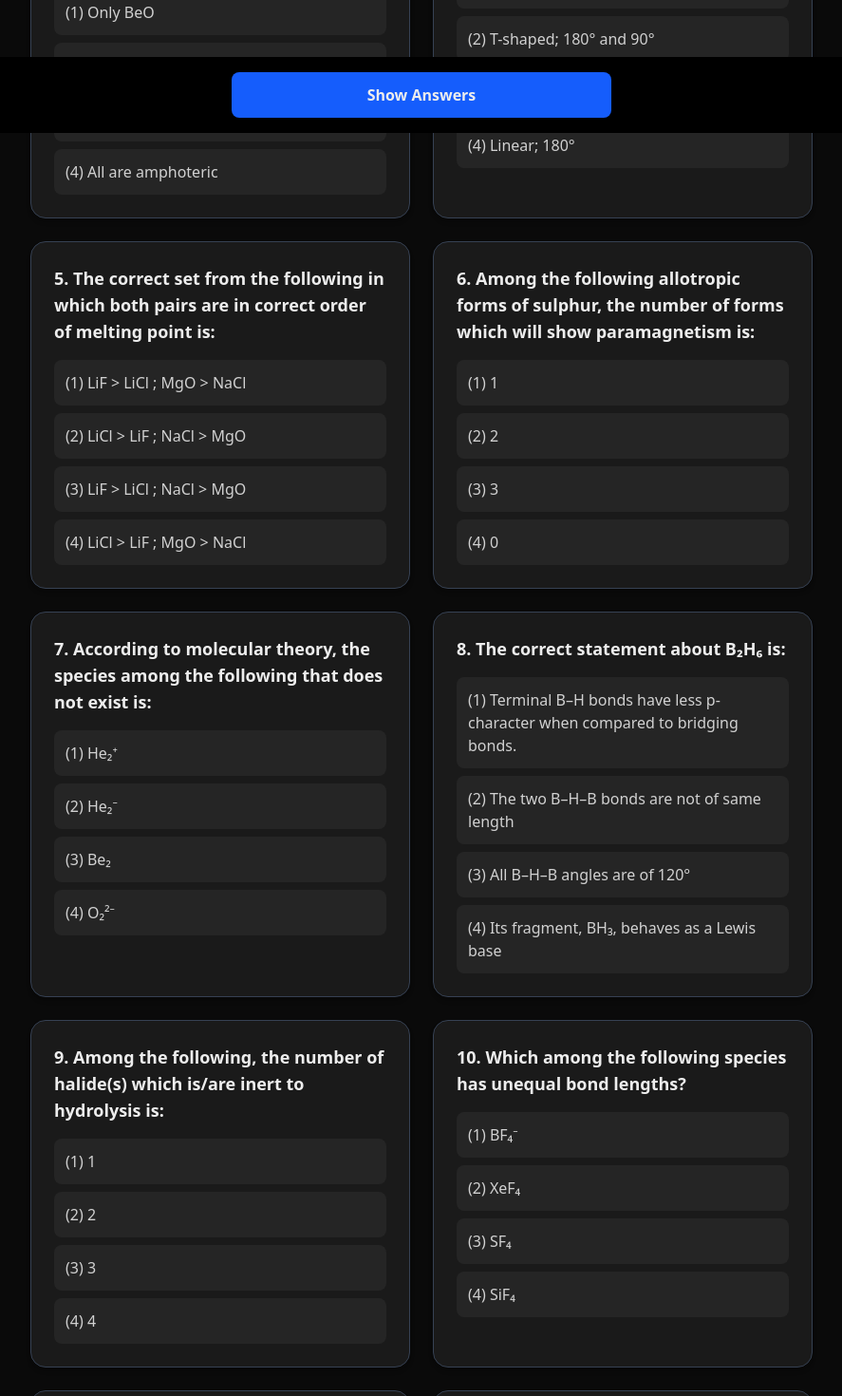
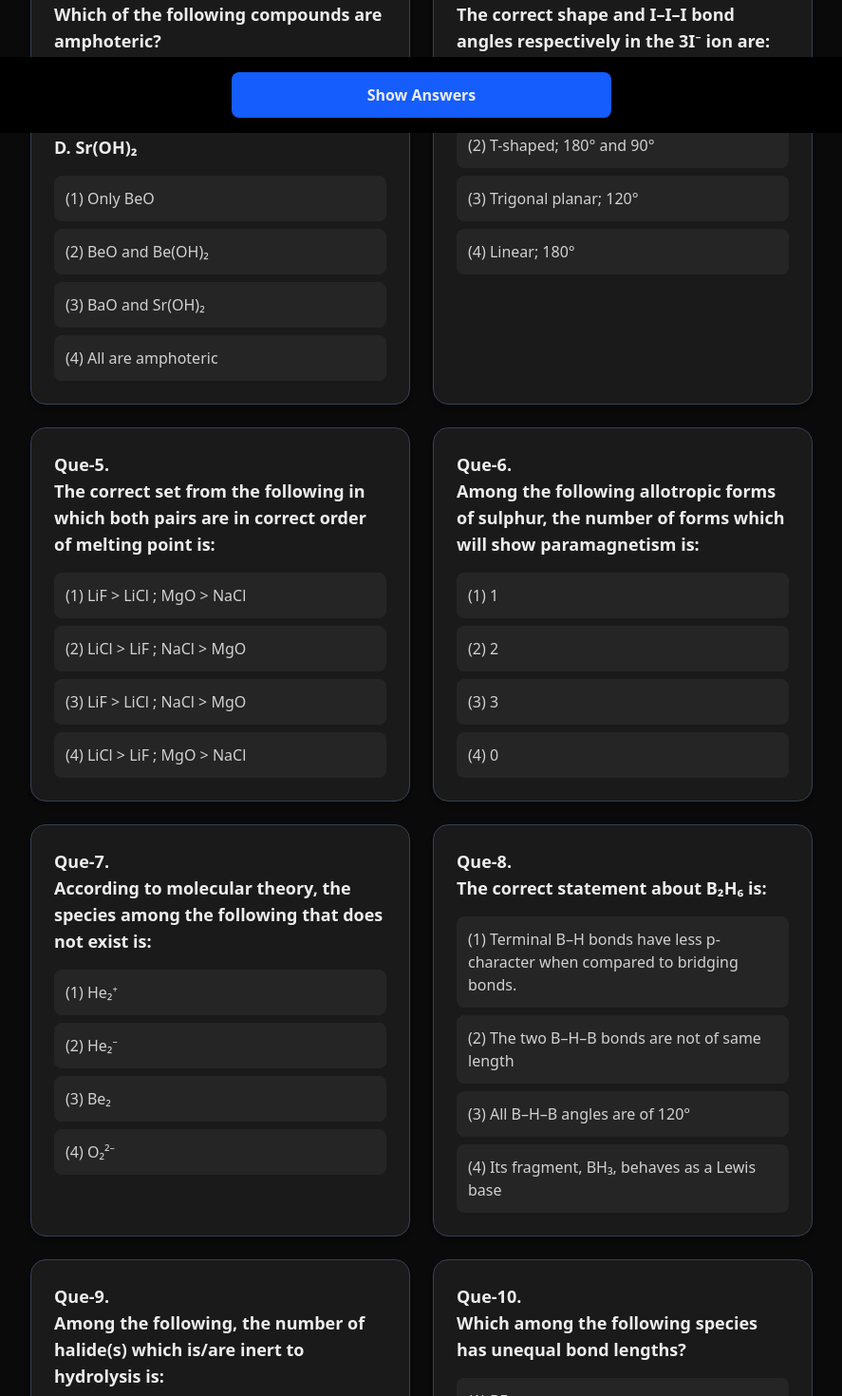
Before and after one commit to chetanvaswani/neet-test-site, a React (Vite) app: page / in a window 1280 px wide. Shown: the part 660-2130 px from the top of the page at 95% size, without its empty margins (196-1083 px from the left). Built offline with nearby package versions, Linux system fonts and the light colour scheme.

Commit message:
question framing made better

```diff
--- a/src/Question.jsx
+++ b/src/Question.jsx
@@ -24,7 +24,9 @@ export default function Question({ queNum, question, options, answer, submit })
   return (
     <div className="w-[400px] max-w-[95%] bg-[#1a1a1a] p-6 rounded-2xl shadow-md border border-gray-700 ">
       <h2 className="text-lg font-semibold text-[#ededed] mb-4">
-        {queNum}. {question}
+        Que-{queNum}. {question.split('\n').map((line, i) => (
+            <div key={i}>{line}</div>
+        ))}
       </h2>
       <div className="space-y-2">
         {options.map((option, index) => (
--- a/src/questions/chemical-bonding.js
+++ b/src/questions/chemical-bonding.js
@@ -18,7 +18,7 @@ const QUESTIONS = [
   {
     queNum: 2,
     question:
-      "Out of the following, which type of interaction is responsible for the stabilization of α-helix structure of proteins?",
+      "Out of the following, which type of interaction is responsible for the stabilization of α-helix structure of proteins?\n",
     options: [
       "(1) Ionic bonding",
       "(2) Hydrogen bonding",
@@ -31,7 +31,10 @@ const QUESTIONS = [
     queNum: 3,
     question:
       "Which of the following compounds are amphoteric?\n" +
-      "A. BeO\nB. BaO\nC. Be(OH)₂\nD. Sr(OH)₂",
+      "A. BeO\n" +
+      "B. BaO\n" +
+      "C. Be(OH)₂\n" +
+      "D. Sr(OH)₂",
     options: [
       "(1) Only BeO",
       "(2) BeO and Be(OH)₂",
@@ -43,7 +46,7 @@ const QUESTIONS = [
   {
     queNum: 4,
     question:
-      "The correct shape and I–I–I bond angles respectively in the 3I⁻ ion are:",
+      "The correct shape and I–I–I bond angles respectively in the 3I⁻ ion are:\n",
     options: [
       "(1) Distorted trigonal planar; 135° and 90°",
       "(2) T-shaped; 180° and 90°",
@@ -55,7 +58,7 @@ const QUESTIONS = [
   {
     queNum: 5,
     question:
-      "The correct set from the following in which both pairs are in correct order of melting point is:",
+      "The correct set from the following in which both pairs are in correct order of melting point is:\n",
     options: [
       "(1) LiF > LiCl ; MgO > NaCl",
       "(2) LiCl > LiF ; NaCl > MgO",
@@ -67,14 +70,14 @@ const QUESTIONS = [
   {
     queNum: 6,
     question:
-      "Among the following allotropic forms of sulphur, the number of forms which will show paramagnetism is:",
+      "Among the following allotropic forms of sulphur, the number of forms which will show paramagnetism is:\n",
     options: ["(1) 1", "(2) 2", "(3) 3", "(4) 0"],
     answer: "(1) 1",
   },
   {
     queNum: 7,
     question:
-      "According to molecular theory, the species among the following that does not exist is:",
+      "According to molecular theory, the species among the following that does not exist is:\n",
     options: [
       "(1) He₂⁺",
       "(2) He₂⁻",
@@ -85,7 +88,8 @@ const QUESTIONS = [
   },
   {
     queNum: 8,
-    question: "The correct statement about B₂H₆ is:",
+    question:
+      "The correct statement about B₂H₆ is:\n",
     options: [
       "(1) Terminal B–H bonds have less p-character when compared to bridging bonds.",
       "(2) The two B–H–B bonds are not of same length",
@@ -98,7 +102,7 @@ const QUESTIONS = [
   {
     queNum: 9,
     question:
-      "Among the following, the number of halide(s) which is/are inert to hydrolysis is:",
+      "Among the following, the number of halide(s) which is/are inert to hydrolysis is:\n",
     options: [
       "(1) 1",
       "(2) 2",
@@ -110,7 +114,7 @@ const QUESTIONS = [
   {
     queNum: 10,
     question:
-      "Which among the following species has unequal bond lengths?",
+      "Which among the following species has unequal bond lengths?\n",
     options: [
       "(1) BF₄⁻",
       "(2) XeF₄",
@@ -122,7 +126,7 @@ const QUESTIONS = [
   {
     queNum: 11,
     question:
-      "The correct order of bond dissociation enthalpy of halogens is:",
+      "The correct order of bond dissociation enthalpy of halogens is:\n",
     options: [
       "(1) Cl₂ > F₂ > Br₂ > I₂",
       "(2) I₂ > Br₂ > Cl₂ > F₂",
@@ -136,7 +140,7 @@ const QUESTIONS = [
     question:
       "Assertion A: Dipole-dipole interactions are the only non-covalent interactions, resulting in hydrogen bond formation.\n" +
       "Reason R: Fluorine is the most electronegative element and hydrogen bonds in HF are symmetrical.\n" +
-      "Choose the most appropriate answer.",
+      "Choose the most appropriate answer.\n",
     options: [
       "(1) A is false but R is true",
       "(2) Both A and R are true and R is the correct explanation of A",
@@ -150,7 +154,7 @@ const QUESTIONS = [
     question:
       "Statement I: o-Nitrophenol is steam volatile due to intramolecular hydrogen bonding.\n" +
       "Statement II: o-Nitrophenol has high melting due to hydrogen bonding.\n" +
-      "Choose the most appropriate answer.",
+      "Choose the most appropriate answer.\n",
     options: [
       "(1) Statement I is false but Statement II is true",
       "(2) Both statements are true",
@@ -164,7 +168,7 @@ const QUESTIONS = [
     question:
       "Assertion A: In TℓI₃ (isomorphous to CsI₃), the metal is present in +1 oxidation state.\n" +
       "Reason R: Tℓ metal has fourteen f electrons in the electronic configuration.\n" +
-      "Choose the most appropriate answer.",
+      "Choose the most appropriate answer.\n",
     options: [
       "(1) A is correct but R is not correct",
       "(2) Both A and R are correct and R is the correct explanation of A",
@@ -177,9 +181,17 @@ const QUESTIONS = [
     queNum: 15,
     question:
       "Match List-I with List-II:\n" +
-      "List-I (Molecule): (a) Ne₂, (b) N₂, (c) F₂, (d) O₂\n" +
-      "List-II (Bond order): (i) 1, (ii) 2, (iii) 0, (iv) 3\n" +
-      "Choose the correct answer.",
+      "List-I (Molecule):\n" +
+      "  (a) Ne₂,\n" +
+      "  (b) N₂,\n" +
+      "  (c) F₂,\n" +
+      "  (d) O₂\n" +
+      "List-II (Bond order):\n" +
+      "  (i) 1,\n" +
+      "  (ii) 2,\n" +
+      "  (iii) 0,\n" +
+      "  (iv) 3\n" +
+      "Choose the correct answer.\n",
     options: [
       "(1) (a)→(iii), (b)→(iv), (c)→(i), (d)→(ii)",
       "(2) (a)→(i), (b)→(ii), (c)→(iii), (d)→(iv)",
@@ -192,9 +204,18 @@ const QUESTIONS = [
     queNum: 16,
     question:
       "Match List-I with List-II:\n" +
-      "List-I (Name of oxo acid): (a) Hypophosphorous acid, (b) Orthophosphoric acid, (c) Hypophosphoric acid, (d) Orthophosphorous acid\n" +
-      "List-II (Oxidation state of 'P'): (i) +5, (ii) +4, (iii) +3, (iv) +2, (v) +1\n" +
-      "Choose the correct answer.",
+      "List-I (Name of oxo acid):\n" +
+      "  (a) Hypophosphorous acid,\n" +
+      "  (b) Orthophosphoric acid,\n" +
+      "  (c) Hypophosphoric acid,\n" +
+      "  (d) Orthophosphorous acid\n" +
+      "List-II (Oxidation state of 'P'):\n" +
+      "  (i) +5,\n" +
+      "  (ii) +4,\n" +
+      "  (iii) +3,\n" +
+      "  (iv) +2,\n" +
+      "  (v) +1\n" +
+      "Choose the correct answer.\n",
     options: [
       "(1) (a)-(v), (b)-(i), (c)-(ii), (d)-(iii)",
       "(2) (a)-(iv), (b)-(i), (c)-(ii), (d)-(iii)",
@@ -208,7 +229,7 @@ const QUESTIONS = [
     question:
       "Assertion A: The H–O–H bond angle in a water molecule is 104.5°.\n" +
       "Reason R: The lone pair–lone pair repulsion of electrons is higher than the bond pair–bond pair repulsion.\n" +
-      "Choose the most appropriate answer.",
+      "Choose the most appropriate answer.\n",
     options: [
       "(1) A is false but R is true",
       "(2) Both A and R are true, but R is not the correct explanation of A",
@@ -220,7 +241,7 @@ const QUESTIONS = [
   {
     queNum: 18,
     question:
-      "Which of the following is the INCORRECT statement regarding the structure of C₆₀?",
+      "Which of the following is the INCORRECT statement regarding the structure of C₆₀?\n",
     options: [
       "(1) The six-membered rings are fused to both six- and five-membered rings.",
       "(2) Each carbon atom forms three sigma bonds.",
@@ -232,7 +253,8 @@ const QUESTIONS = [
   {
     queNum: 19,
     question:
-      "A central atom in a molecule has two lone pairs of electrons and forms three single bonds. The shape of this molecule is:",
+      "A central atom in a molecule has two lone pairs of electrons and forms three single bonds.\n" +
+      "The shape of this molecule is:\n",
     options: [
       "(1) see-saw",
       "(2) planar triangular",
@@ -244,14 +266,19 @@ const QUESTIONS = [
   {
     queNum: 20,
     question:
-      "Which of the following compounds cannot act as a Lewis base?",
-    options: ["(1) NF₃", "(2) PCl₅", "(3) SF₄", "(4) ClF₃"],
+      "Which of the following compounds cannot act as a Lewis base?\n",
+    options: [
+      "(1) NF₃",
+      "(2) PCl₅",
+      "(3) SF₄",
+      "(4) ClF₃",
+    ],
     answer: "(2) PCl₅",
   },
   {
     queNum: 21,
     question:
-      "Amongst the following, the linear species is:",
+      "Amongst the following, the linear species is:\n",
     options: [
       "(1) NO₂",
       "(2) Cl₂O",
@@ -263,7 +290,8 @@ const QUESTIONS = [
   {
     queNum: 22,
     question:
-      "AX is a covalent diatomic molecule where A and X are second row elements. Based on Molecular Orbital Theory, if the bond order of AX is 2.5, what is the total number of electrons in AX? (Round off to the nearest integer)",
+      "AX is a covalent diatomic molecule where A and X are second row elements.\n" +
+      "Based on Molecular Orbital Theory, if the bond order of AX is 2.5, what is the total number of electrons in AX? (Round off to the nearest integer)\n",
     options: [
       "(1) 14",
       "(2) 15",
@@ -275,7 +303,8 @@ const QUESTIONS = [
   {
     queNum: 23,
     question:
-      "The number of species among the following that have two lone pairs on their central atom (round off to the nearest integer): SF₄, BF₄⁻, CIF₃, AsF₃, PCl₅, BrF₅, XeF₄, SF₆.",
+      "The number of species among the following that have two lone pairs on their central atom (round off to the nearest integer):\n" +
+      "SF₄, BF₄⁻, CIF₃, AsF₃, PCl₅, BrF₅, XeF₄, SF₆\n",
     options: [
       "(1) 1",
       "(2) 2",
@@ -287,7 +316,8 @@ const QUESTIONS = [
   {
     queNum: 24,
     question:
-      "A xenon compound 'A' upon partial hydrolysis gives XeO₂F₂. The number of lone pairs of electrons present in compound A is (round off to the nearest integer):",
+      "A xenon compound 'A' upon partial hydrolysis gives XeO₂F₂.\n" +
+      "The number of lone pairs of electrons present in compound A is (round off to the nearest integer):\n",
     options: [
       "(1) 17",
       "(2) 18",
@@ -299,7 +329,7 @@ const QUESTIONS = [
   {
     queNum: 25,
     question:
-      "The number of lone pairs of electrons on the central iodine atom in I₃⁻ is:",
+      "The number of lone pairs of electrons on the central iodine atom in I₃⁻ is:\n",
     options: [
       "(1) 1",
       "(2) 2",
@@ -311,7 +341,7 @@ const QUESTIONS = [
   {
     queNum: 26,
     question:
-      "The hybridisations of the atomic orbitals of nitrogen in NO₂, NO⁻, and NH₄⁺ respectively are:",
+      "The hybridisations of the atomic orbitals of nitrogen in NO₂, NO⁻, and NH₄⁺ respectively are:\n",
     options: [
       "(1) sp³, sp² and sp",
       "(2) sp, sp² and sp³",
@@ -324,9 +354,18 @@ const QUESTIONS = [
     queNum: 27,
     question:
       "Match List-I with List-II:\n" +
-      "List-I (Species): (a) SF₄, (b) IF₅, (c) NO₂⁺, (d) NH₄⁺\n" +
-      "List-II (Hybrid Orbitals): (i) sp₃d₂, (ii) d₂sp₃, (iii) sp, (iv) sp³, (v) sp\n" +
-      "Choose the correct answer.",
+      "List-I (Species):\n" +
+      "  (a) SF₄,\n" +
+      "  (b) IF₅,\n" +
+      "  (c) NO₂⁺,\n" +
+      "  (d) NH₄⁺\n" +
+      "List-II (Hybrid Orbitals):\n" +
+      "  (i) sp₃d₂,\n" +
+      "  (ii) d₂sp₃,\n" +
+      "  (iii) sp,\n" +
+      "  (iv) sp³,\n" +
+      "  (v) sp\n" +
+      "Choose the correct answer.\n",
     options: [
       "(1) (a)-(i), (b)-(ii), (c)-(v) and (d)-(iii)",
       "(2) (a)-(ii), (b)-(i), (c)-(iv) and (d)-(v)",
@@ -338,7 +377,7 @@ const QUESTIONS = [
   {
     queNum: 28,
     question:
-      "The number of sigma bonds in CH₃–C≡C–CH is:",
+      "The number of sigma bonds in CH₃–C≡C–CH is:\n",
     options: [
       "(1) 8",
       "(2) 9",
@@ -350,7 +389,7 @@ const QUESTIONS = [
   {
     queNum: 29,
     question:
-      "In the following, select the correct bond order sequence (as indicated by the symbols):",
+      "In the following, select the correct bond order sequence (as indicated by the symbols):\n",
     options: [
       "(1) – + – > > >",
       "(2) + – – > > >",
@@ -362,7 +401,7 @@ const QUESTIONS = [
   {
     queNum: 30,
     question:
-      "Identify the species having one π-bond and the maximum number of canonical forms:",
+      "Identify the species having one π-bond and the maximum number of canonical forms:\n",
     options: [
       "(1) SO₃",
       "(2) O₂",
@@ -374,7 +413,7 @@ const QUESTIONS = [
   {
     queNum: 31,
     question:
-      "The oxidation states of 'P' in H₄P₂O₇, H₄P₂O₅, and H₄P₂O₆, respectively, are:",
+      "The oxidation states of 'P' in H₄P₂O₇, H₄P₂O₅, and H₄P₂O₆, respectively, are:\n",
     options: [
       "(1) 7, 5 and 6",
       "(2) 5, 4 and 3",
@@ -388,7 +427,7 @@ const QUESTIONS = [
     question:
       "Assertion A: Lithium halides are somewhat covalent in nature.\n" +
       "Reason R: Lithium possesses high polarization capability.\n" +
-      "Choose the most appropriate answer.",
+      "Choose the most appropriate answer.\n",
     options: [
       "(1) A is true but R is false",
       "(2) A is false but R is true",
@@ -400,7 +439,7 @@ const QUESTIONS = [
   {
     queNum: 33,
     question:
-      "In gaseous triethyl amine the '–C–N–C–' bond angle is (in degrees):",
+      "In gaseous triethyl amine the '–C–N–C–' bond angle is (in degrees):\n",
     options: [
       "(1) 102",
       "(2) 108",
@@ -412,7 +451,8 @@ const QUESTIONS = [
   {
     queNum: 34,
     question:
-      "The difference between bond orders of CO and NO⁺ is x/2. Find x (round off to the nearest integer):",
+      "The difference between bond orders of CO and NO⁺ is x/2.\n" +
+      "Find x (round off to the nearest integer):\n",
     options: [
       "(1) 0",
       "(2) 1",
@@ -424,7 +464,7 @@ const QUESTIONS = [
   {
     queNum: 35,
     question:
-      "The number of Cl=O bonds in chlorous acid, chloric acid, and perchloric acid respectively are:",
+      "The number of Cl=O bonds in chlorous acid, chloric acid, and perchloric acid respectively are:\n",
     options: [
       "(1) 3, 1 and 1",
       "(2) 4, 1 and 0",
@@ -436,7 +476,7 @@ const QUESTIONS = [
   {
     queNum: 36,
     question:
-      "The total number of electrons in all bonding molecular orbitals of O₂²⁻ is (round off to the nearest integer):",
+      "The total number of electrons in all bonding molecular orbitals of O₂²⁻ is (round off to the nearest integer):\n",
     options: [
       "(1) 8",
       "(2) 10",
@@ -448,7 +488,8 @@ const QUESTIONS = [
   {
     queNum: 37,
     question:
-      "AB₃ is an interhalogen T-shaped molecule. The number of lone pairs of electrons on A is:",
+      "AB₃ is an interhalogen T-shaped molecule.\n" +
+      "The number of lone pairs of electrons on A is:\n",
     options: [
       "(1) 1",
       "(2) 2",
@@ -460,7 +501,8 @@ const QUESTIONS = [
   {
     queNum: 38,
     question:
-      "The interaction energy of London forces between two particles is proportional to rˣ, where r is the distance between the particles. What is the value of x?",
+      "The interaction energy of London forces between two particles is proportional to rˣ, where r is the distance between the particles.\n" +
+      "What is the value of x?\n",
     options: [
       "(1) 3",
       "(2) -3",
@@ -472,7 +514,7 @@ const QUESTIONS = [
   {
     queNum: 39,
     question:
-      "The number of non-ionisable hydrogen atoms present in the final product obtained from the hydrolysis of PCl₅ is:",
+      "The number of non-ionisable hydrogen atoms present in the final product obtained from the hydrolysis of PCl₅ is:\n",
     options: [
       "(1) 0",
       "(2) 2",
@@ -484,7 +526,7 @@ const QUESTIONS = [
   {
     queNum: 40,
     question:
-      "The bond order and magnetic behaviour of O₂⁻ ion are, respectively:",
+      "The bond order and magnetic behaviour of O₂⁻ ion are, respectively:\n",
     options: [
       "(1) 1.5 and paramagnetic",
       "(2) 1.5 and diamagnetic",
@@ -498,7 +540,7 @@ const QUESTIONS = [
     question:
       "Assertion (A): Barium carbonate is insoluble in water and is highly stable.\n" +
       "Reason (R): The thermal stability of the carbonates increases with increasing cationic size.\n" +
-      "Choose the most appropriate answer.",
+      "Choose the most appropriate answer.\n",
     options: [
       "(1) Both (A) and (R) are true but (R) is the true explanation of (A)",
       "(2) (A) is true but (R) is false",
@@ -511,9 +553,17 @@ const QUESTIONS = [
     queNum: 42,
     question:
       "Match List–I with List–II:\n" +
-      "List–I: (a) XeF₂, (b) XeO₂F₂, (c) XeO₃F₂, (d) XeF₄\n" +
-      "List–II: (i) 0, (ii) 1, (iii) 2, (iv) 3\n" +
-      "Choose the correct answer.",
+      "List–I:\n" +
+      "  (a) XeF₂,\n" +
+      "  (b) XeO₂F₂,\n" +
+      "  (c) XeO₃F₂,\n" +
+      "  (d) XeF₄\n" +
+      "List–II:\n" +
+      "  (i) 0,\n" +
+      "  (ii) 1,\n" +
+      "  (iii) 2,\n" +
+      "  (iv) 3\n" +
+      "Choose the correct answer.\n",
     options: [
       "(1) (a)–(iv), (b)–(i), (c)–(ii), (d)–(iii)",
       "(2) (a)–(iii), (b)–(iv), (c)–(ii), (d)–(i)",
@@ -525,7 +575,7 @@ const QUESTIONS = [
   {
     queNum: 43,
     question:
-      "In which one of the following molecules is the strongest back donation of an electron pair from halide to boron expected?",
+      "In which one of the following molecules is the strongest back donation of an electron pair from halide to boron expected?\n",
     options: [
       "(1) BCl₃",
       "(2) BF₃",
@@ -537,7 +587,7 @@ const QUESTIONS = [
   {
     queNum: 44,
     question:
-      "The number of species having non-pyramidal shape among the following is:",
+      "The number of species having non-pyramidal shape among the following is:\n",
     options: [
       "(1) 1",
       "(2) 2",
@@ -549,7 +599,7 @@ const QUESTIONS = [
   {
     queNum: 45,
     question:
-      "The number of hydrogen bonded water molecules associated with the stoichiometry of CuSO₄·5H₂O is:",
+      "The number of hydrogen bonded water molecules associated with the stoichiometry of CuSO₄·5H₂O is:\n",
     options: [
       "(1) 1",
       "(2) 2",
@@ -561,7 +611,7 @@ const QUESTIONS = [
   {
     queNum: 46,
     question:
-      "Which one of the following correctly represents the order of stability of oxides, X₂O (where X is a halogen)?",
+      "Which one of the following correctly represents the order of stability of oxides, X₂O (where X is a halogen)?\n",
     options: [
       "(1) Br > Cl > I",
       "(2) Br > I > Cl",
@@ -573,7 +623,7 @@ const QUESTIONS = [
   {
     queNum: 47,
     question:
-      "According to molecular orbital theory, the number of unpaired electrons in O₂⁻ is:",
+      "According to molecular orbital theory, the number of unpaired electrons in O₂⁻ is:\n",
     options: [
       "(1) 0",
       "(2) 1",
@@ -585,7 +635,7 @@ const QUESTIONS = [
   {
     queNum: 48,
     question:
-      "Number of paramagnetic oxides among the following—Li₂O, CaO, Na₂O₂, KO₂, MgO, and K₂O—is:",
+      "Number of paramagnetic oxides among the following—Li₂O, CaO, Na₂O₂, KO₂, MgO, and K₂O—is:\n",
     options: [
       "(1) 1",
       "(2) 2",
@@ -597,7 +647,7 @@ const QUESTIONS = [
   {
     queNum: 49,
     question:
-      "The spin-only magnetic moment value of 2B⁺ species (in BM, rounded to the nearest integer) is:",
+      "The spin-only magnetic moment value of 2B⁺ species (in BM, rounded to the nearest integer) is:\n",
     options: [
       "(1) 1.73",
       "(2) 2",
```
